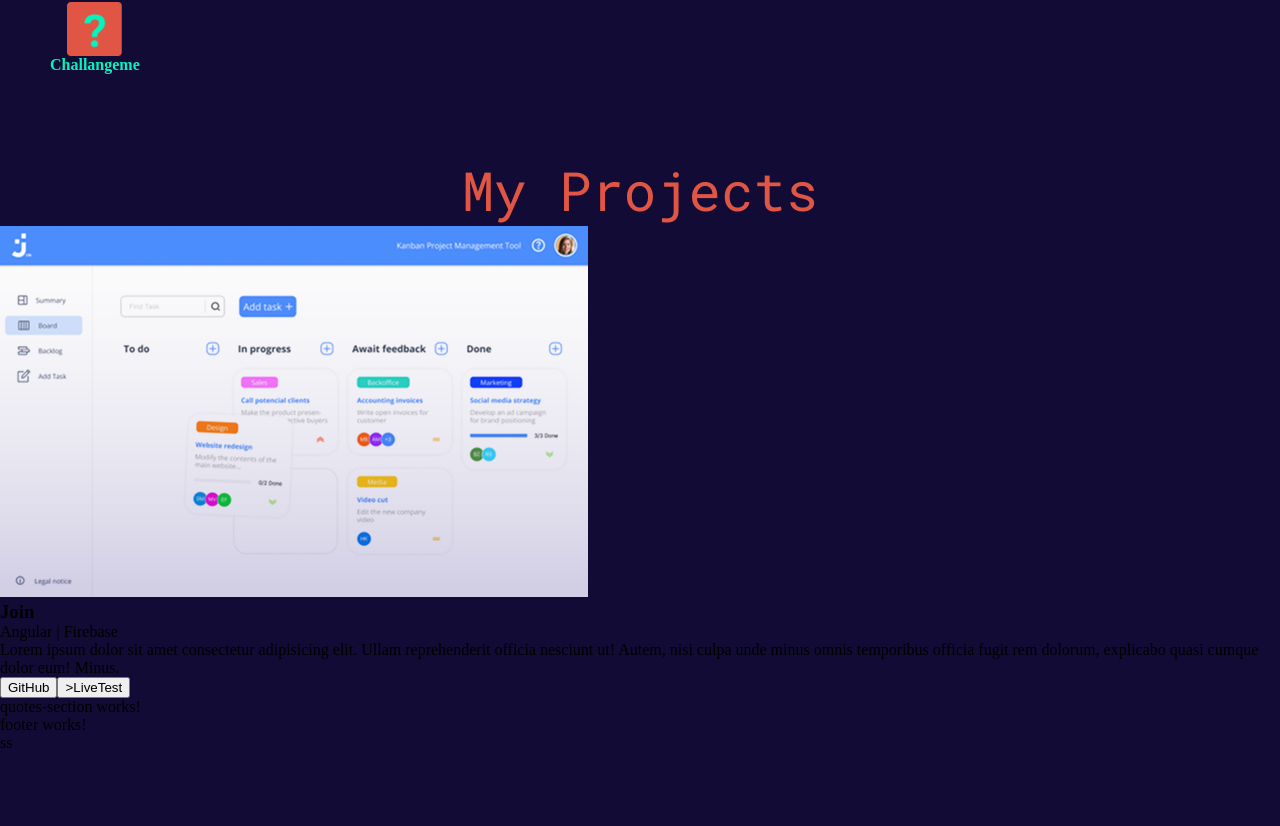
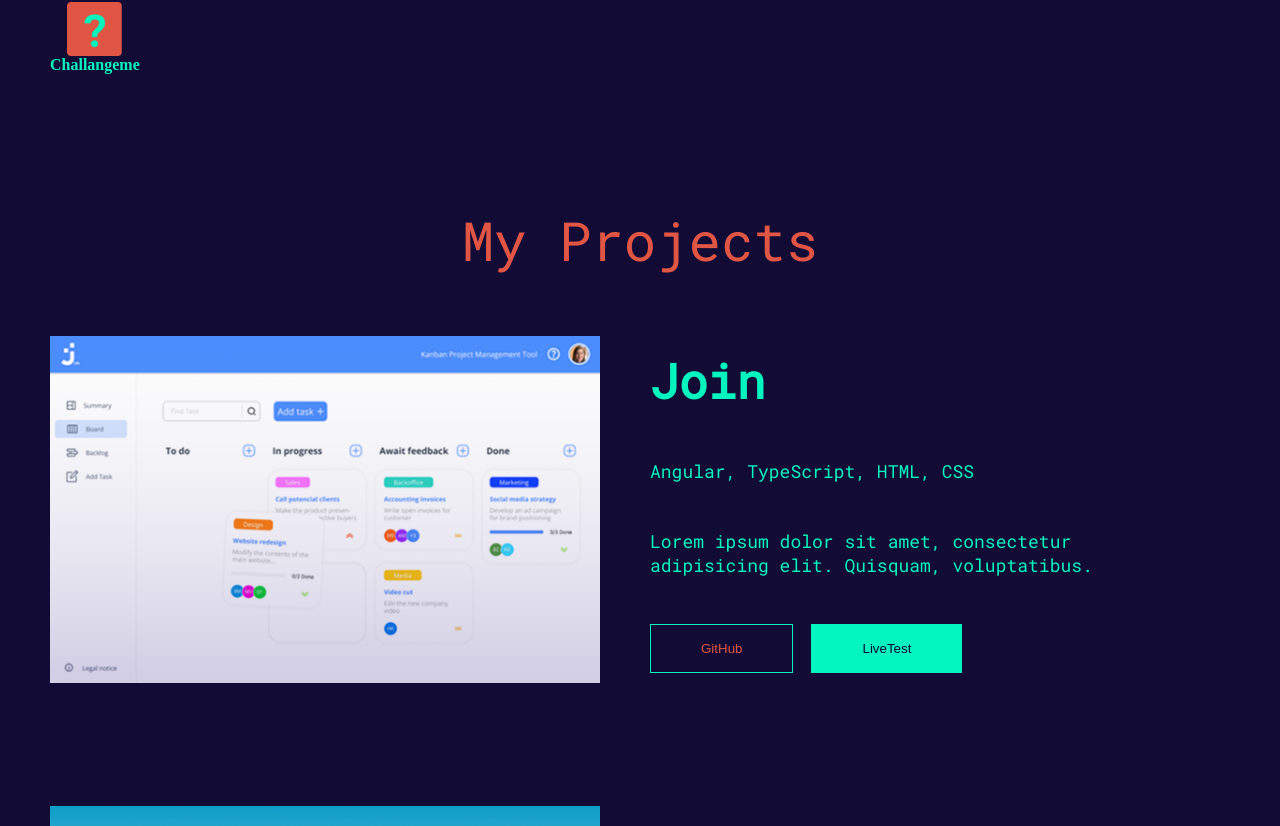
Before and after one commit to ejrang/portfolio, an Angular app: page / in a window 1280 px wide. Shown: the part 2094-2920 px from the top of the page. Before the commit the page ends 2846 px from the top, so only its background shows below. Built offline with nearby package versions, Linux system fonts and the light colour scheme.

Commit message:
myProject

```diff
--- a/package.json
+++ b/package.json
@@ -18,6 +18,7 @@
     "@angular/platform-browser": "^17.0.0",
     "@angular/platform-browser-dynamic": "^17.0.0",
     "@angular/router": "^17.0.0",
+    "bootstrap": "^5.3.3",
     "rxjs": "~7.8.0",
     "tslib": "^2.3.0",
     "zone.js": "~0.14.2"
--- a/src/app/app.component.ts
+++ b/src/app/app.component.ts
@@ -14,4 +14,5 @@ import { PortfolioComponent } from './portfolio/portfolio.component';
 })
 export class AppComponent {
   title = 'portfolio';
+
 }
--- a/src/app/my-projects-section/my-projects-section.component.html
+++ b/src/app/my-projects-section/my-projects-section.component.html
@@ -2,7 +2,6 @@
     <div class="flex-box subline"><h2>My Projects</h2></div>
 
     <div>
-
     <app-project-component></app-project-component>
 
     </div>
--- a/src/app/my-projects-section/my-projects-section.component.scss
+++ b/src/app/my-projects-section/my-projects-section.component.scss
@@ -1,5 +1,7 @@
 .myProjects-section{
     flex-direction: column;
+    max-width: 1440px;
+    padding: 50px 50px;
 }
 
 .subline{
--- a/src/app/my-projects-section/project-component/project-component.component.html
+++ b/src/app/my-projects-section/project-component/project-component.component.html
@@ -1,13 +1,17 @@
-<div>
-    <div><img src="./assets/icons/myProjects/join.png" alt=""></div>
 
-    <div>
-        <h3>Join</h3>
-        <p> Angular | Firebase</p>
-       <span>Lorem ipsum dolor sit amet consectetur adipisicing elit. Ullam reprehenderit officia nesciunt ut! Autem, nisi culpa unde minus omnis temporibus officia fugit rem dolorum, explicabo quasi cumque dolor eum! Minus.</span>
+@for (project of  project; track $index) {
+    <div class="projectDiv flex-box" [ngClass]="{'reverse': $index == 1}">
+    <div class="projectImg"><img src="{{project.img}}" alt="">
+    </div>
+
+    <div class="projectInfo col-md-6">
+        <h3>{{project.name}}</h3>
+        <p> {{project.skills}}</p>
+       <span>{{project.text}}</span>
     <div>
         <button>GitHub</button>
-        <button>>LiveTest</button>
+        <button>LiveTest</button>
     </div>
     </div>
 </div>
+}
--- a/src/app/my-projects-section/project-component/project-component.component.scss
+++ b/src/app/my-projects-section/project-component/project-component.component.scss
@@ -0,0 +1,60 @@
+
+.projectImg{
+
+    img{
+        width: 550px;
+    }
+
+}
+
+.projectInfo{
+    padding: 50px 50px;
+    display: flex;
+    flex-direction: column;
+    height: 370px;
+    justify-content: space-around;
+    font-family: 'robotoMono';
+
+
+    h3 {
+        color: #02F4BF;
+        font-size: 48px;
+        font-weight: 700;
+    }
+
+    p{
+        color: #02F4BF;
+        font-size: 18px;
+        font-weight: 400;
+    }
+
+    span{
+        color: #02F4BF;
+        font-size: 18px;
+        font-weight: 400;
+    }
+
+    div {
+        button{
+        text-decoration: none;
+        padding: 16px 50px;
+    }
+    :first-child{
+        color: #E15544;
+        background-color: #120B35;
+        border: 1px solid #02F4BF;
+        margin-right: 18px;
+    }
+
+    :last-child{
+        color: #120B35;
+        background-color:#02F4BF;
+        border: 1px solid #02F4BF;
+        margin-right: 18px;
+    }
+}
+}
+
+.projectDiv{
+
+}
--- a/src/app/portfolio/portfolio.component.ts
+++ b/src/app/portfolio/portfolio.component.ts
@@ -28,4 +28,5 @@ import { HeaderMobileComponent } from '../header-mobile/header-mobile.component'
 })
 export class PortfolioComponent {
 
+
 }
--- a/src/styles.scss
+++ b/src/styles.scss
@@ -75,6 +75,9 @@ body{
         color: #E15544;
     }
 
+    .reverse {
+        flex-direction: row-reverse;
+      }
 
     // @media (max-width: 1940px) {
     // margin-right: -2%;
```
Also changed, not shown: src/app/my-projects-section/project-component/project-component.component.ts (+6 -4 lines), 1 other file (tests, documents, lock files or other folders).
